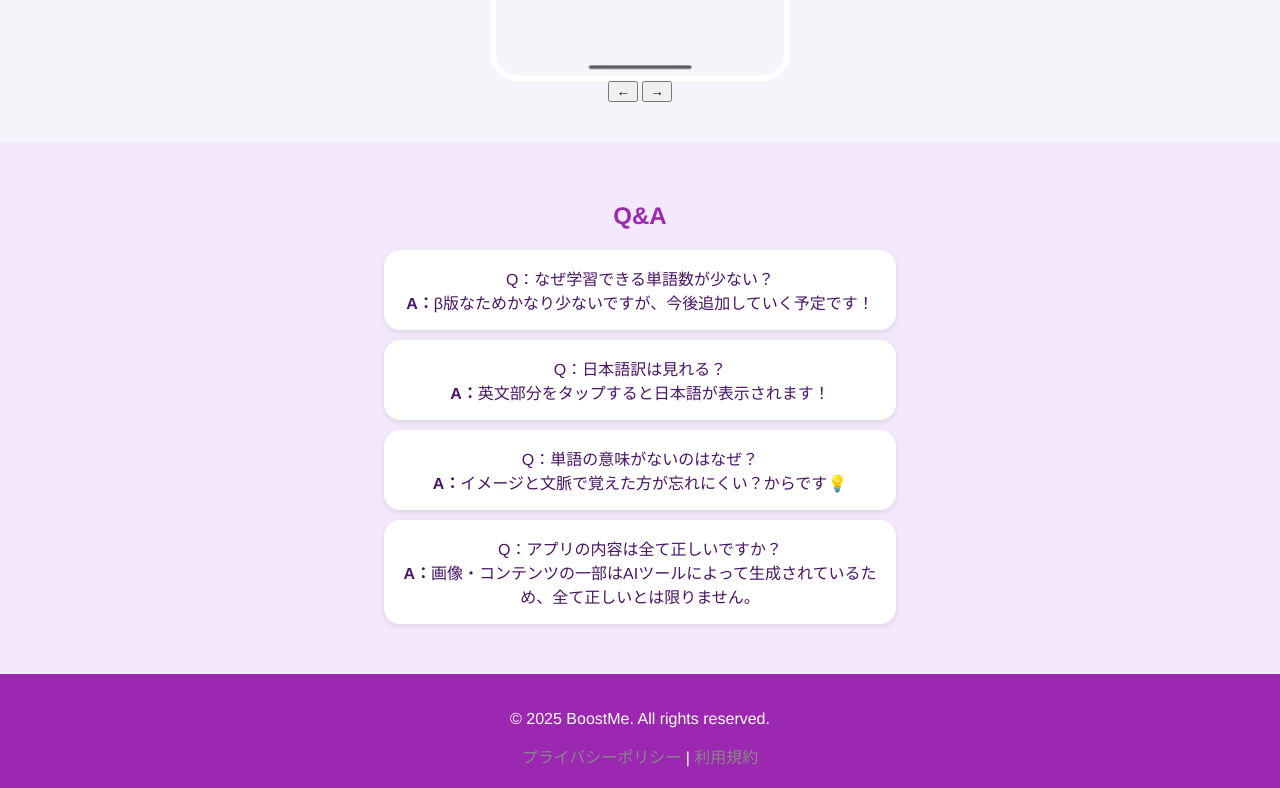
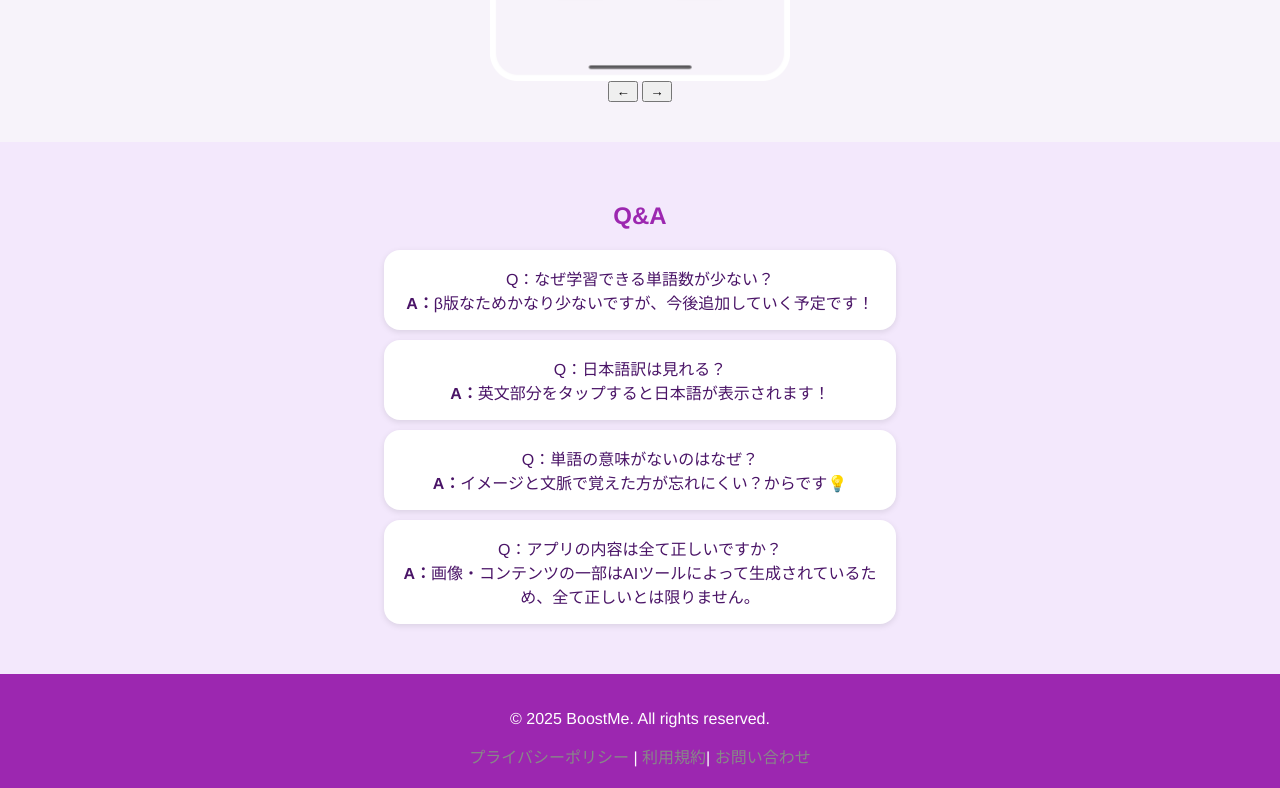
Before and after one commit to BoostMe-Flashcard/app, a plain HTML site: page index.html in a window 1280 px wide. Shown: the part 1152-1940 px from the top of the page. Drawn offline with Linux system fonts and the light colour scheme.

Commit message:
Update index.html

```diff
--- a/index.html
+++ b/index.html
@@ -73,7 +73,7 @@
   <footer>
     <p>© 2025 BoostMe. All rights reserved.</p>
     <div class="socials">
-      <a href="privacy.html" style="color:#888;">プライバシーポリシー</a> | <a href="terms.html" style="color:#888;">利用規約</a>
+      <a href="privacy.html" style="color:#888;">プライバシーポリシー</a> | <a href="terms.html" style="color:#888;">利用規約</a>| <a href="support.html" style="color:#888;">お問い合わせ</a>
     </div>
   </footer>
 
```
